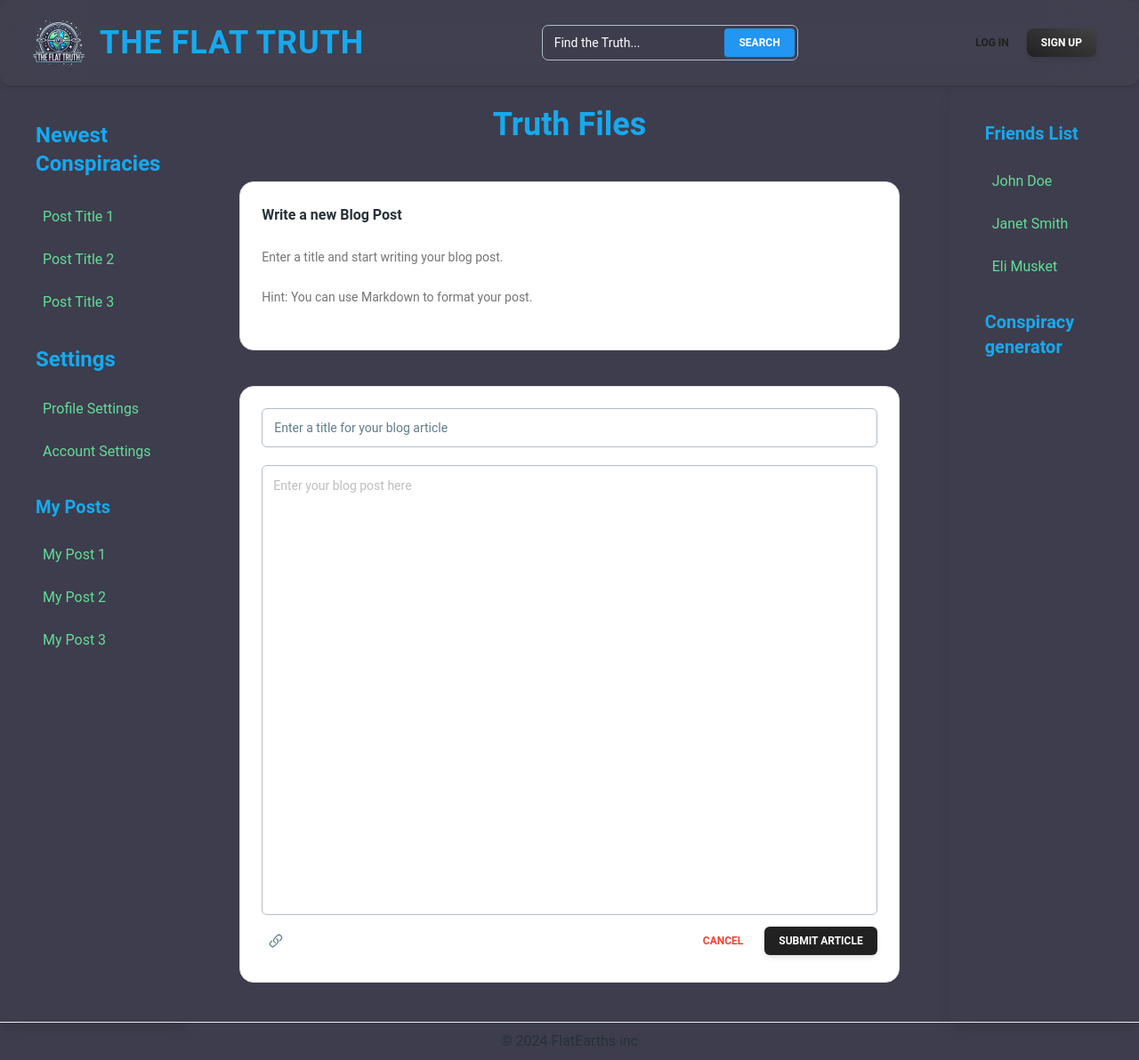
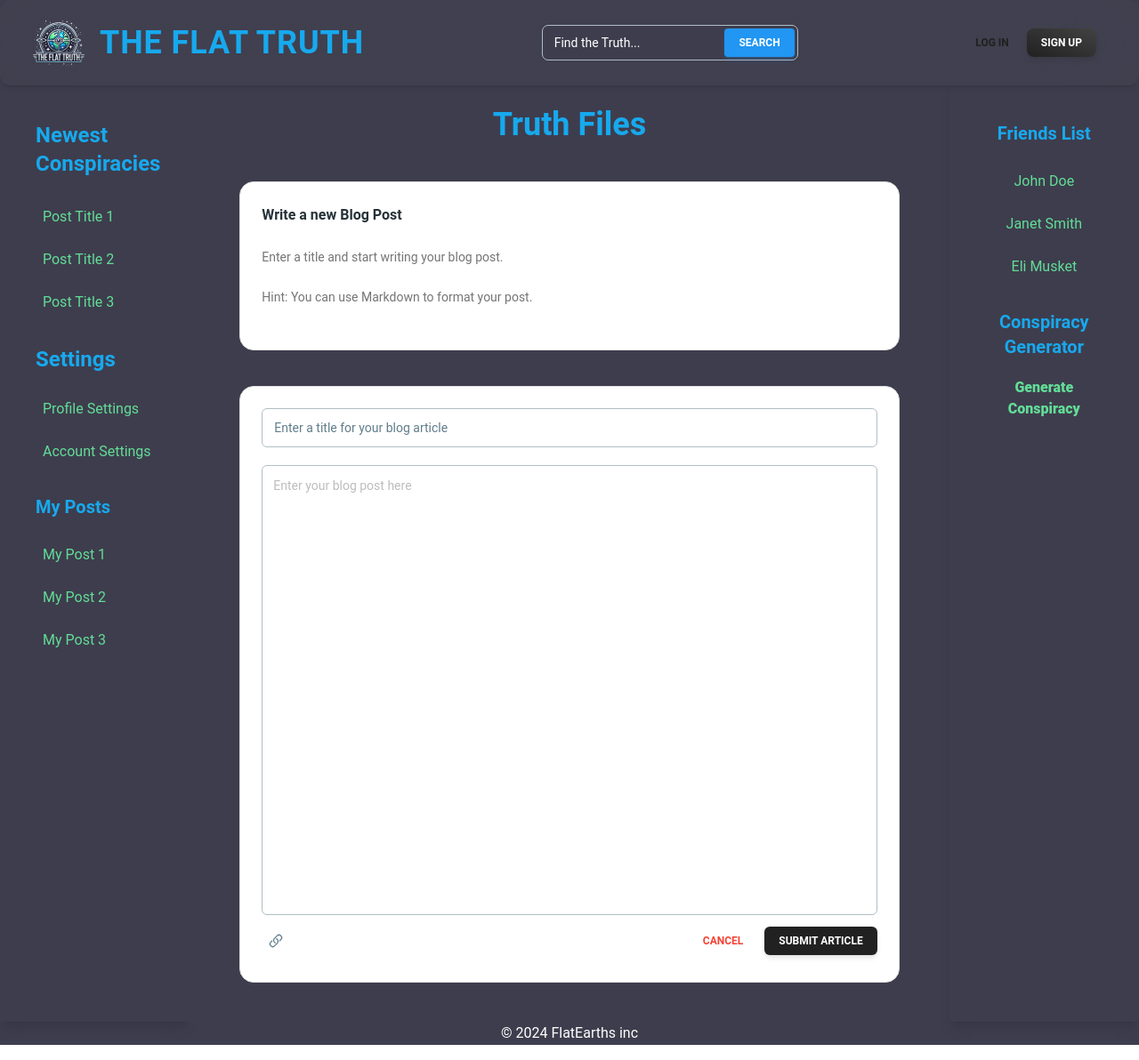
Before and after one commit to ShadowSlash/FlatEarths-Inc, a React (Vite) app in the folder front-end/: page /new in a window 1280 px wide. Shown: the whole page at 89% size. Built offline with nearby package versions, Linux system fonts and the light colour scheme.

Commit message:
added api for discord autherntication and added an ai function for the AI Element on the rightSidebar.jsx

```diff
--- /dev/null
+++ b/front-end/src/components/AI.jsx
@@ -0,0 +1,29 @@
+import options from "../config/options";
+
+export const getChatGPTResponse = async (prompt) => {
+  try {
+    const requestBody = {
+      model: "gpt-3.5-turbo",
+      messages: [
+        {
+          role: "user",
+          content: prompt,
+        },
+      ],
+    };
+
+    const response = await fetch("https://api.openai.com/v1/chat/completions", {
+      method: "POST",
+      headers: {
+        Authorization: `Bearer ${options.CHATGPT_API_KEY}`,
+        "Content-Type": "application/json",
+      },
+      body: JSON.stringify(requestBody),
+    });
+    const data = await response.json();
+    return data.choices[0].message.content;
+  } catch (error) {
+    console.error("Error in /api/chatgpt:", error);
+    return `error: ${error}`;
+  }
+};
--- a/front-end/src/components/Footer.jsx
+++ b/front-end/src/components/Footer.jsx
@@ -5,8 +5,8 @@ function Footer() {
 	const currentYear = new Date().getFullYear();
 
 	return (
-		<footer className="flex w-full flex-row items-center justify-center border-t border-blue-gray-50 py-2 text-center">
-			<Typography color="blue-gray" className="font-normal">
+		<footer className="flex w-full flex-row items-center justify-center  text-center  ">
+			<Typography color="white" className="font-normal">
 				&copy; {currentYear} FlatEarths inc
 			</Typography>
 		</footer>
--- a/front-end/src/components/RightSidebar.jsx
+++ b/front-end/src/components/RightSidebar.jsx
@@ -3,19 +3,24 @@ import Layout from "../components/Layout";
 import UserProfile from "../components/UserProfile";
 import BlogList from "../components/BlogList";
 
-////----------------------------Right Hand Sidebar Component -------------------------------------------------------------------///
 const RightSidebar = () => {
+  //Nested generate Conspiracy function
+  const generateConspiracy = () => {
+    alert("Generating a random conspiracy theory...");    /// <------------Replace with API from
+
+  };
+
   return (
     <aside className="min-w-fit p-4 flex flex-col">
       {/* Top of the Right hand SideBar: Friends List */}
       <div className="flex flex-col mb-6">
-        <h3 className="font-bold text-xl text-[#17A9EE] mb-4">Friends List</h3>
+        <h3 className="text-center font-bold text-xl text-[#17A9EE] mb-4">Friends List</h3>
         <nav>
           <ul>
             <li className="hover:bg-[#49485a] p-2 rounded-lg">
               <a
                 href="/friends/john"
-                className="block my-1 text-[#62DD97] hover:text-[#26D9FF] transition-colors duration-300"
+                className="text-center  block my-1 text-[#62DD97] hover:text-[#26D9FF] transition-colors duration-300"
               >
                 John Doe
               </a>
@@ -23,7 +28,7 @@ const RightSidebar = () => {
             <li className="hover:bg-[#49485a] p-2 rounded-lg">
               <a
                 href="/friends/jane"
-                className="block my-1 text-[#62DD97] hover:text-[#26D9FF] transition-colors duration-300"
+                className="text-center block my-1 text-[#62DD97] hover:text-[#26D9FF] transition-colors duration-300"
               >
                 Janet Smith
               </a>
@@ -31,7 +36,7 @@ const RightSidebar = () => {
             <li className="hover:bg-[#49485a] p-2 rounded-lg">
               <a
                 href="/friends/mark"
-                className="block my-1 text-[#62DD97] hover:text-[#26D9FF] transition-colors duration-300"
+                className="text-center block my-1 text-[#62DD97] hover:text-[#26D9FF] transition-colors duration-300"
               >
                 Eli Musket
               </a>
@@ -40,11 +45,17 @@ const RightSidebar = () => {
         </nav>
       </div>
 
-      {/* ---------------------------- AI Component Component --------------------------------------------  */}
+      {/* AI Component: Conspiracy generator */}
       <div className="flex flex-col mb-6">
-        <h3 className="font-bold text-xl text-[#17A9EE] mb-4">
-          Conspiracy generator
+        <h3 className="text-center  font-bold text-xl text-[#17A9EE] mb-4">
+          Conspiracy Generator
         </h3>
+        <button
+          onClick={generateConspiracy}
+          className="block my-1 text-[#62DD97] font-extrabold hover:text-[#26D9FF] transition-colors duration-300"
+        >
+          Generate Conspiracy
+        </button>
       </div>
     </aside>
   );
--- a/front-end/src/pages/Login.jsx
+++ b/front-end/src/pages/Login.jsx
@@ -30,7 +30,7 @@ const LoginPage = () => {
 
   //------------------------Alternate login using discord. ------------------------------------------------------------------//
   const redirectToDiscord = async () => {
-    const discord_url = 'http://localhost:8000/login/discord';         //URL to discord OAuth2 authentication. we need to link this to backend Noah.
+    const discord_url = 'http://127.0.0.1:8000/account/discord/login';         //URL to discord OAuth2 authentication. we need to link this to backend Noah.
     try {
       const response = await fetch(discord_url, { method: 'HEAD' });  // Try catch to fetch the discord url
       if (response.ok) {                                              //If fetch is successful (200 code)
```
